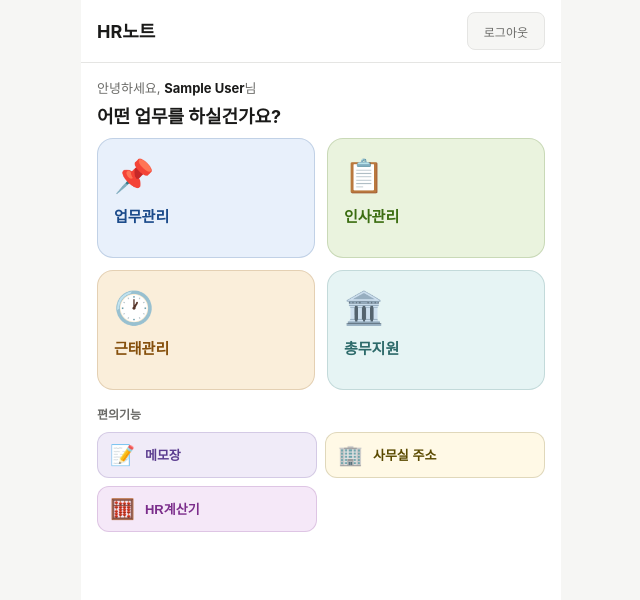
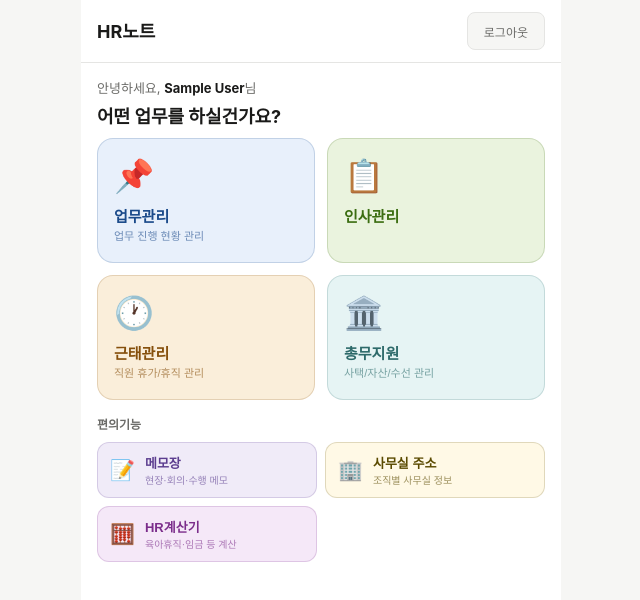
Before and after one commit to shinsak12-sketch/hr-note, a React (Vite) app in the folder frontend/: page / in a window 1280 px wide. Shown: the top 600 px of the page, without its empty margins (319-959 px from the left). Built offline with nearby package versions, Linux system fonts and the light colour scheme; no server answers; sample sign-in values are in the browser's storage.

Commit message:
fix: 메인 메뉴 부연설명 복구, 편의기능 desc 복구

```diff
--- a/frontend/src/pages/AppHome.jsx
+++ b/frontend/src/pages/AppHome.jsx
@@ -3,16 +3,16 @@ import { useNavigate } from 'react-router-dom';
 import { usePermission } from '../utils/usePermission.js';
 
 const MAIN_APPS = [
-  { id: 'tasks',      icon: '📌', title: '업무관리',   desc: '업무지시 현황 관리',       path: '/tasks-app',      color: '#1A4A8A', bg: '#E8F0FB', menuKey: 'tasks' },
-  { id: 'issues',     icon: '📋', title: '인사관리',   desc: '인사 기록 및 관리',        path: '/issues-app',     color: '#3B6D11', bg: '#EAF3DE', menuKey: 'issues' },
-  { id: 'attendance', icon: '🕐', title: '근태관리',   desc: '출결·휴가·초과 관리',      path: '/attendance-app', color: '#854F0B', bg: '#FAEEDA', menuKey: 'attendance' },
-  { id: 'general',    icon: '🏛️', title: '총무지원',   desc: '사택·자산·수선 관리',      path: '/general-app',    color: '#2D6A6A', bg: '#E6F4F4', menuKey: 'general' },
+  { id: 'tasks',      icon: '📌', title: '업무관리',   desc: '업무 진행 현황 관리',    path: '/tasks-app',      color: '#1A4A8A', bg: '#E8F0FB', menuKey: 'tasks' },
+  { id: 'issues',     icon: '📋', title: '인사관리',   desc: '',                      path: '/issues-app',     color: '#3B6D11', bg: '#EAF3DE', menuKey: 'issues' },
+  { id: 'attendance', icon: '🕐', title: '근태관리',   desc: '직원 휴가/휴직 관리',   path: '/attendance-app', color: '#854F0B', bg: '#FAEEDA', menuKey: 'attendance' },
+  { id: 'general',    icon: '🏛️', title: '총무지원',   desc: '사택/자산/수선 관리',   path: '/general-app',    color: '#2D6A6A', bg: '#E6F4F4', menuKey: 'general' },
 ];
 
 const UTILITY_APPS = [
-  { id: 'memos',   icon: '📝', title: '메모장',     desc: '현장·회의·수행 메모',       path: '/memos-app',   color: '#5C3D8F', bg: '#F0EBF8', menuKey: 'memos' },
-  { id: 'offices', icon: '🏢', title: '사무실 주소', desc: '조직별 사무실 정보',        path: '/offices-app', color: '#5A4A00', bg: '#FFF9E6', menuKey: 'offices' },
-  { id: 'calc',    icon: '🧮', title: 'HR계산기',   desc: '육아휴직·임금 등 계산',     path: '/hr-calc',     color: '#7B2D8B', bg: '#F5E8F8', menuKey: null },
+  { id: 'memos',   icon: '📝', title: '메모장',     desc: '현장·회의·수행 메모',   path: '/memos-app',   color: '#5C3D8F', bg: '#F0EBF8', menuKey: 'memos' },
+  { id: 'offices', icon: '🏢', title: '사무실 주소', desc: '조직별 사무실 정보',    path: '/offices-app', color: '#5A4A00', bg: '#FFF9E6', menuKey: 'offices' },
+  { id: 'calc',    icon: '🧮', title: 'HR계산기',   desc: '육아휴직·임금 등 계산', path: '/hr-calc',     color: '#7B2D8B', bg: '#F5E8F8', menuKey: null },
 ];
 
 export default function AppHome() {
@@ -66,9 +66,11 @@ export default function AppHome() {
               }}>
               <div style={{ fontSize: 32, marginBottom: 10 }}>{accessible ? app.icon : '🔒'}</div>
               <div style={{ fontWeight: 700, fontSize: 15, color: accessible ? app.color : 'var(--text2)', marginBottom: 3 }}>{app.title}</div>
-              <div style={{ fontSize: 11, color: accessible ? app.color + '99' : 'var(--text2)', lineHeight: 1.4 }}>
-
-              </div>
+              {app.desc ? (
+                <div style={{ fontSize: 11, color: accessible ? app.color + '99' : 'var(--text2)', lineHeight: 1.4 }}>
+                  {accessible ? app.desc : '접근 권한 없음'}
+                </div>
+              ) : null}
             </button>
           );
         })}
@@ -93,6 +95,7 @@ export default function AppHome() {
                 <span style={{ fontSize: 20 }}>{accessible ? app.icon : '🔒'}</span>
                 <div>
                   <div style={{ fontWeight: 600, fontSize: 13, color: accessible ? app.color : 'var(--text2)' }}>{app.title}</div>
+                  <div style={{ fontSize: 10, color: accessible ? app.color + '99' : 'var(--text2)' }}>{app.desc}</div>
                 </div>
               </button>
             );
```
